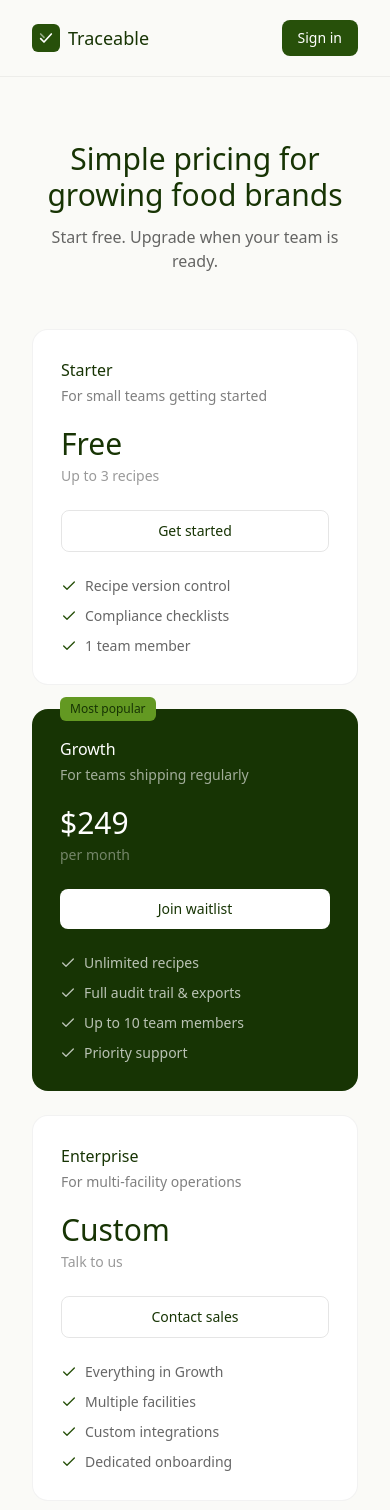
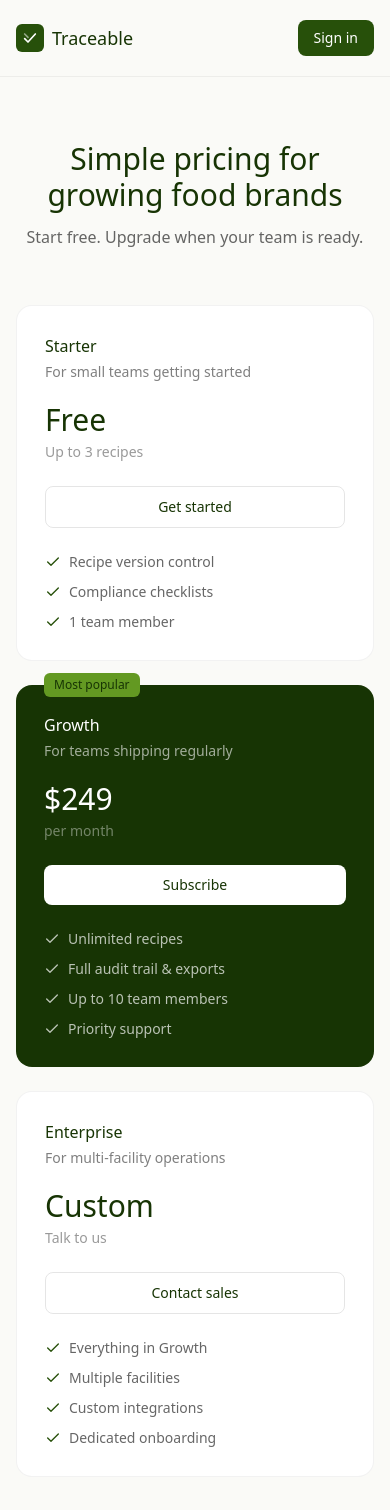
Before and after one commit to anishsinghhh3-bit/traceable, a Next.js app: page /pricing in a window 390 px wide. Shown: the top 1510 px of the page. Built offline with nearby package versions, Linux system fonts and the light colour scheme; no server answers.

Commit message:
Add Razorpay checkout integration

```diff
--- /dev/null
+++ b/app/api/create-order/route.ts
@@ -0,0 +1,39 @@
+import { NextResponse } from "next/server";
+import Razorpay from "razorpay";
+import { createClient } from "../../lib/supabase/server";
+
+const razorpay = new Razorpay({
+  key_id: process.env.RAZORPAY_KEY_ID!,
+  key_secret: process.env.RAZORPAY_KEY_SECRET!,
+});
+
+const PLAN_AMOUNTS: Record<string, number> = {
+  growth: 24900,
+};
+
+export async function POST(request: Request) {
+  const supabase = await createClient();
+  const { data: userData } = await supabase.auth.getUser();
+
+  if (!userData.user) {
+    return NextResponse.json({ error: "Not signed in" }, { status: 401 });
+  }
+
+  const { plan } = await request.json();
+  const amount = PLAN_AMOUNTS[plan];
+
+  if (!amount) {
+    return NextResponse.json({ error: "Invalid plan" }, { status: 400 });
+  }
+
+  const order = await razorpay.orders.create({
+    amount,
+    currency: "USD",
+    notes: {
+      user_id: userData.user.id,
+      plan,
+    },
+  });
+
+  return NextResponse.json({ orderId: order.id, amount, keyId: process.env.NEXT_PUBLIC_RAZORPAY_KEY_ID });
+}
--- /dev/null
+++ b/app/api/razorpay-webhook/route.ts
@@ -0,0 +1,35 @@
+import { NextResponse } from "next/server";
+import crypto from "crypto";
+import { createClient } from "../../lib/supabase/server";
+
+export async function POST(request: Request) {
+  const body = await request.text();
+  const signature = request.headers.get("x-razorpay-signature");
+
+  const expectedSignature = crypto
+    .createHmac("sha256", process.env.RAZORPAY_KEY_SECRET!)
+    .update(body)
+    .digest("hex");
+
+  if (signature !== expectedSignature) {
+    return NextResponse.json({ error: "Invalid signature" }, { status: 400 });
+  }
+
+  const event = JSON.parse(body);
+
+  if (event.event === "payment.captured") {
+    const payment = event.payload.payment.entity;
+    const userId = payment.notes?.user_id;
+    const plan = payment.notes?.plan;
+
+    if (userId && plan) {
+      const supabase = await createClient();
+      await supabase
+        .from("subscriptions")
+        .update({ plan, status: "active", updated_at: new Date().toISOString() })
+        .eq("user_id", userId);
+    }
+  }
+
+  return NextResponse.json({ received: true });
+}
--- a/app/layout.tsx
+++ b/app/layout.tsx
@@ -20,9 +20,10 @@ export default function RootLayout({
 }>) {
   return (
     <html lang="en">
-      <body className={`${inter.variable} font-sans antialiased`}>
-        {children}
-      </body>
+     <body className={`${inter.variable} font-sans antialiased`}>
+  {children}
+  <script src="https://checkout.razorpay.com/v1/checkout.js" async></script>
+</body>
     </html>
   );
 }
--- a/app/pricing/page.tsx
+++ b/app/pricing/page.tsx
@@ -1,10 +1,75 @@
+"use client";
+
+import { useState } from "react";
 import Link from "next/link";
-import { Check } from "lucide-react";
+import { Check, Loader2 } from "lucide-react";
+import { createClient } from "../lib/supabase/client";
+
+declare global {
+  interface Window {
+    Razorpay: new (options: Record<string, unknown>) => { open: () => void };
+  }
+}
 
 export default function Pricing() {
+  const supabase = createClient();
+  const [loading, setLoading] = useState(false);
+  const [message, setMessage] = useState("");
+
+  async function handleSubscribe() {
+    setMessage("");
+    const { data: userData } = await supabase.auth.getUser();
+
+    if (!userData.user) {
+      window.location.href = "/login?plan=growth";
+      return;
+    }
+
+    setLoading(true);
+
+    const res = await fetch("/api/create-order", {
+      method: "POST",
+      headers: { "Content-Type": "application/json" },
+      body: JSON.stringify({ plan: "growth" }),
+    });
+
+    if (!res.ok) {
+      setMessage("Couldn't start checkout. Please try again.");
+      setLoading(false);
+      return;
+    }
+
+    const { orderId, amount, keyId } = await res.json();
+
+    const razorpay = new window.Razorpay({
+      key: keyId,
+      amount,
+      currency: "USD",
+      name: "Traceable",
+      description: "Growth plan — monthly",
+      order_id: orderId,
+      prefill: { email: userData.user.email },
+      theme: { color: "#27500A" },
+      handler: function () {
+        setMessage("Payment received! Your account will update shortly.");
+        setTimeout(() => {
+          window.location.href = "/dashboard";
+        }, 2000);
+      },
+      modal: {
+        ondismiss: function () {
+          setLoading(false);
+        },
+      },
+    });
+
+    razorpay.open();
+    setLoading(false);
+  }
+
   return (
     <main className="min-h-screen">
-      <nav className="flex items-center justify-between px-8 py-5 border-b border-black/5 max-w-6xl mx-auto">
+      <nav className="flex items-center justify-between px-4 sm:px-8 py-5 border-b border-black/5 max-w-6xl mx-auto">
         <Link href="/" className="flex items-center gap-2">
           <div className="w-7 h-7 rounded-md bg-forest-800 flex items-center justify-center">
             <svg viewBox="0 0 24 24" className="w-4 h-4" fill="none" xmlns="http://www.w3.org/2000/svg">
@@ -19,7 +84,7 @@ export default function Pricing() {
         </Link>
       </nav>
 
-      <div className="max-w-5xl mx-auto px-8 py-16">
+      <div className="max-w-5xl mx-auto px-4 sm:px-8 py-16">
         <div className="text-center mb-14">
           <h1 className="text-3xl md:text-4xl font-medium text-forest-900 mb-3">
             Simple pricing for growing food brands
@@ -27,13 +92,19 @@ export default function Pricing() {
           <p className="text-black/60">Start free. Upgrade when your team is ready.</p>
         </div>
 
+        {message && (
+          <p className="text-center text-sm text-forest-800 bg-forest-50 px-4 py-2.5 rounded-lg max-w-md mx-auto mb-8">
+            {message}
+          </p>
+        )}
+
         <div className="grid md:grid-cols-3 gap-6">
           <div className="bg-white border border-black/5 rounded-2xl p-7">
             <h2 className="font-medium text-forest-900 mb-1">Starter</h2>
             <p className="text-sm text-black/50 mb-5">For small teams getting started</p>
             <p className="text-3xl font-medium text-forest-900 mb-1">Free</p>
             <p className="text-sm text-black/40 mb-6">Up to 3 recipes</p>
-            <Link href="/login" className="block text-center py-2.5 rounded-lg border border-black/10 text-forest-900 font-medium text-sm hover:bg-black/2 transition-colors mb-6">
+            <Link href="/login?plan=starter" className="block text-center py-2.5 rounded-lg border border-black/10 text-forest-900 font-medium text-sm hover:bg-black/2 transition-colors mb-6">
               Get started
             </Link>
             <ul className="space-y-2.5 text-sm text-black/60">
@@ -51,9 +122,14 @@ export default function Pricing() {
             <p className="text-sm text-white/60 mb-5">For teams shipping regularly</p>
             <p className="text-3xl font-medium text-white mb-1">$249</p>
             <p className="text-sm text-white/40 mb-6">per month</p>
-            <a href="mailto:hello@traceable.app?subject=Growth%20plan%20waitlist" className="block text-center py-2.5 rounded-lg bg-white text-forest-900 font-medium text-sm hover:bg-white/90 transition-colors mb-6">
-              Join waitlist
-            </a>
+            <button
+              onClick={handleSubscribe}
+              disabled={loading}
+              className="w-full flex items-center justify-center gap-2 py-2.5 rounded-lg bg-white text-forest-900 font-medium text-sm hover:bg-white/90 transition-colors mb-6 disabled:opacity-50"
+            >
+              {loading && <Loader2 className="w-4 h-4 animate-spin" />}
+              {loading ? "Starting checkout..." : "Subscribe"}
+            </button>
             <ul className="space-y-2.5 text-sm text-white/70">
               <li className="flex items-center gap-2"><Check className="w-4 h-4" /> Unlimited recipes</li>
               <li className="flex items-center gap-2"><Check className="w-4 h-4" /> Full audit trail & exports</li>
--- a/package.json
+++ b/package.json
@@ -13,6 +13,7 @@
     "@supabase/supabase-js": "^2.110.7",
     "lucide-react": "^1.25.0",
     "next": "16.2.10",
+    "razorpay": "^2.9.8",
     "react": "19.2.4",
     "react-dom": "19.2.4"
   },
```
Also changed, not shown: 1 other file (tests, documents, lock files or other folders). Lines whose indentation alone changed are shown as unchanged.
